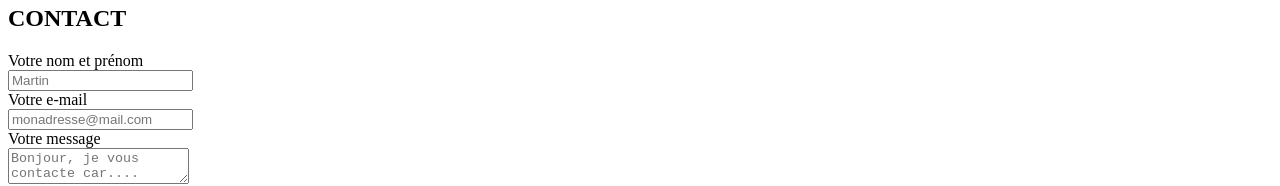
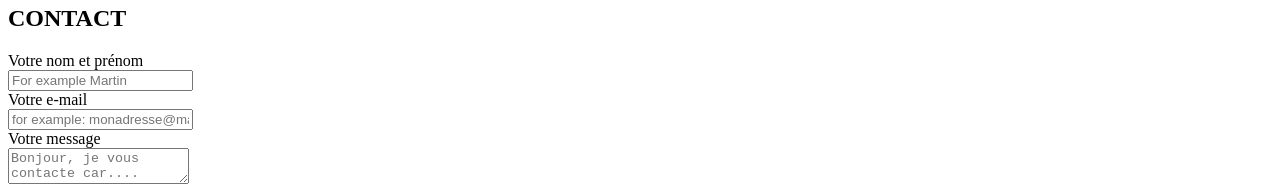
Before and after one commit to fehizoroRak/DonkeySchool, a plain HTML site: page index.html in a window 1280 px wide. Shown: the part 3427-3613 px from the top of the page. Drawn offline with Linux system fonts and the light colour scheme.

Commit message:
Updated form

```diff
--- a/index.html
+++ b/index.html
@@ -150,13 +150,13 @@
             <form action="#" method="post">
                 <div>
                     <div><label for="nom">Votre nom et prénom</label></div>
-                    <input type="text" id="nom" name="nom" placeholder="Martin"
+                    <input type="text" id="nom" name="nom" placeholder="For example Martin"
                         required>
                 </div>
                 <div>
                     <div><label for="email">Votre e-mail</label></div>
                     <input type="email" id="email" name="email"
-                        placeholder="monadresse@mail.com" required>
+                        placeholder="for example: monadresse@mail.com" required>
                 </div>
 
                 <div>
```
